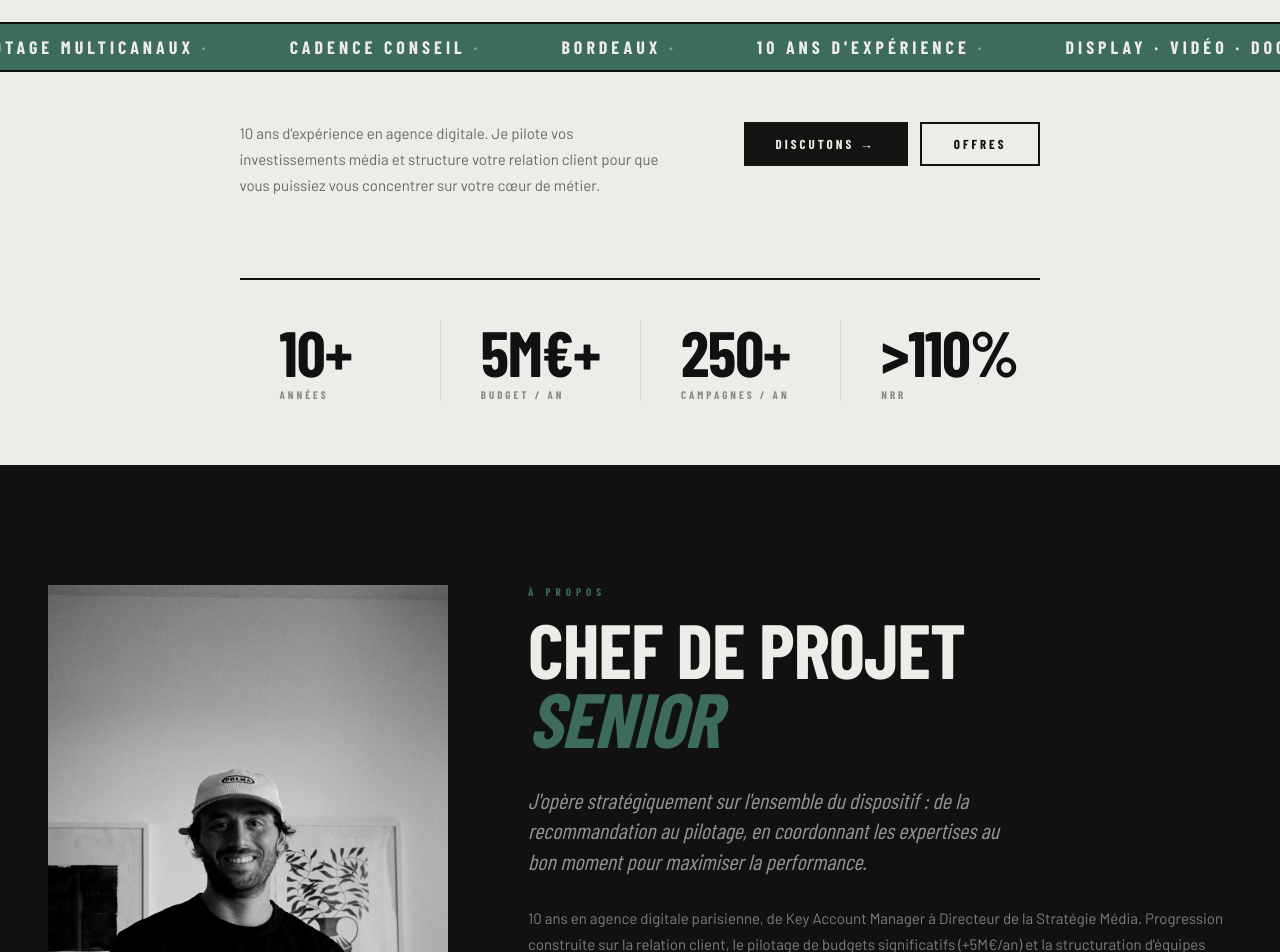
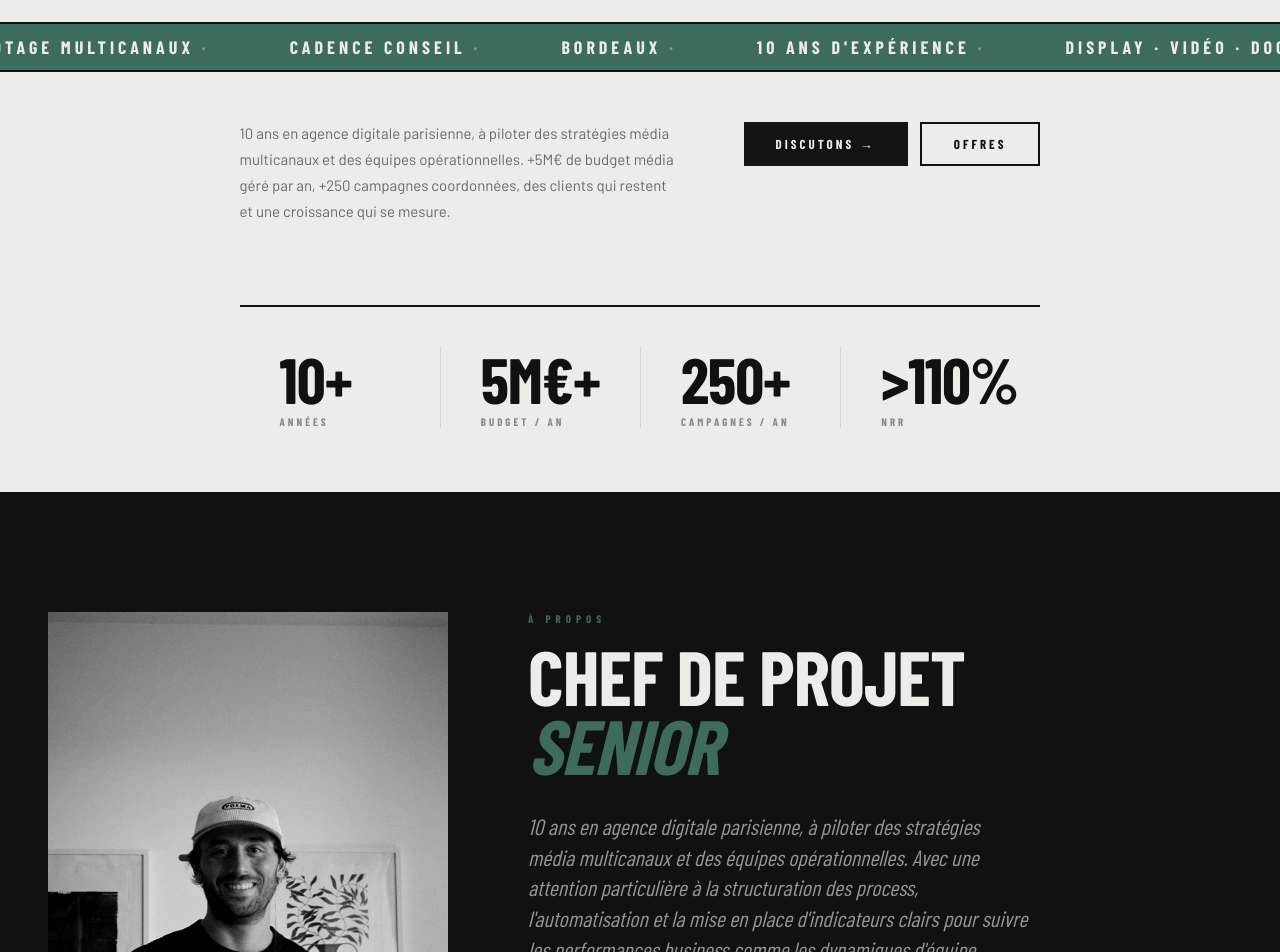
Before and after one commit to pluvertnicolas/Cadence-Conseil, a Next.js app: page / in a window 1280 px wide. Shown: the part 600-1552 px from the top of the page. Built offline with nearby package versions, Linux system fonts and the light colour scheme; a web font is replaced by a local one.

Commit message:
Update np-consulting-v6.jsx

```diff
--- a/components/np-consulting-v6.jsx
+++ b/components/np-consulting-v6.jsx
@@ -9,9 +9,9 @@ const NAV_LABELS = { accueil: "Accueil", apropos: "À propos", offres: "Offres",
 
 const PACKAGES = [
   { id: "audit", n: "01", title: "Audit & Stratégie Média", sub: "Point de départ", desc: "Diagnostic complet de votre écosystème média. Mix canal, performances, outils, organisation. Livrable : recommandation stratégique actionnable avec plan d'action priorisé.", deliverables: ["Audit de l'existant (mix média, KPIs, outils)", "Benchmark sectoriel", "Recommandation stratégique", "Plan d'action priorisé"], ideal: "Annonceurs ou agences qui veulent un regard extérieur senior avant d'engager des budgets." },
-  { id: "pilotage", n: "02", title: "Pilotage & Performance", sub: "Exécution maîtrisée", desc: "Coordination de vos dispositifs multicanaux (display, vidéo, DOOH, social). Je cadre la stratégie, pilote les KPIs et coordonne les spécialistes trading.", deliverables: ["Plan média multicanaux", "Coordination des équipes trading", "Suivi de performance en continu", "Reporting et recommandations d'optimisation"], ideal: "Annonceurs avec des campagnes actives qui manquent de bande passante." },
+  { id: "pilotage", n: "02", title: "Pilotage & Performance", sub: "Exécution maîtrisée", desc: "Coordination de vos dispositifs multicanaux, display, vidéo, CTV, DOOH, social. J'élabore les plans, anime les équipes trading et assure le suivi des KPIs de bout en bout.", deliverables: ["Plan média multicanaux", "Coordination des équipes trading", "Suivi de performance en continu", "Reporting et recommandations d'optimisation"], ideal: "Annonceurs avec des campagnes actives qui manquent de bande passante." },
   { id: "relation", n: "03", title: "Relation Client & Satisfaction", sub: "Avantage structurel", desc: "Structuration de vos process de suivi client : rituels, indicateurs de satisfaction, formation des équipes. Transformer la relation client en levier de rétention.", deliverables: ["Audit des process CSM existants", "Rituels clients (kick-off, bilans, post-mortem)", "Indicateurs NPS et NRR", "Formation et coaching des équipes"], ideal: "Agences et ad tech qui veulent réduire le churn et augmenter la valeur client." },
-  { id: "conseil", n: "04", title: "Conseil & Développement d'Offre", sub: "Croissance structurée", desc: "Accompagnement stratégique sur le positionnement, l'évolution de votre offre et l'identification d'opportunités de croissance.", deliverables: ["Analyse de positionnement", "Stratégie d'évolution d'offre", "Identification de partenariats stratégiques", "Business plan et roadmap"], ideal: "Agences ou ad tech en phase de structuration ou de pivot stratégique." },
+  { id: "conseil", n: "04", title: "Conseil & Développement d'Offre", sub: "Croissance structurée", desc: "Accompagnement stratégique sur votre positionnement, l'évolution de vos offres et l'identification de partenariats à valeur. Une perspective externe senior, nourrie de 10 ans de terrain en agence et ad tech.", deliverables: ["Analyse de positionnement", "Stratégie d'évolution d'offre", "Identification de partenariats stratégiques", "Business plan et roadmap"], ideal: "Agences ou ad tech en phase de structuration ou de pivot stratégique." },
 ];
 
 const REALISATIONS = [
@@ -60,7 +60,7 @@ const REALISATIONS = [
 ];
 
 const MILESTONES = [
-  { year: "2025", role: "Fondateur", co: "Cadence Conseil", desc: "Consultant indépendant.", current: true },
+  { year: "2025", role: "Fondateur", co: "Cadence Conseil", desc: "Lancement de Cadence Conseil. Accompagnement d'agences, d'annonceurs et d'acteurs ad tech sur leurs stratégies média et leur relation client.", current: true },
   { year: "2024", role: "Directeur du Planning et de la Stratégie Média", co: "Olyn Group · Mozoo", desc: "+5M€ budget, 250+ campagnes/an, 8 pers." },
   { year: "2023", role: "Directeur des Opérations", co: "Mozoo", desc: "Partenariats ad tech, lancement offre vidéo." },
   { year: "2019", role: "Directeur de Projets CSM", co: "Mozoo", desc: "+10% CA annuel, NRR >110%." },
@@ -301,7 +301,7 @@ export default function NPConsultingV6() {
           <Reveal delay={0.2}>
             <div style={{ display:"flex", gap:64, alignItems:"flex-start", flexWrap:"wrap" }}>
               <p className="body-text" style={{ maxWidth:440 }}>
-                10 ans d'expérience en agence digitale. Je pilote vos investissements média et structure votre relation client pour que vous puissiez vous concentrer sur votre cœur de métier.
+                10 ans en agence digitale parisienne, à piloter des stratégies média multicanaux et des équipes opérationnelles. +5M€ de budget média géré par an, +250 campagnes coordonnées, des clients qui restent et une croissance qui se mesure.
               </p>
               <div style={{ display:"flex", gap:12, flexWrap:"wrap", paddingTop:2 }}>
                 <button className="btn" onClick={() => go("contact")}>Discutons →</button>
@@ -361,7 +361,7 @@ export default function NPConsultingV6() {
                   <span style={{ color:"#3D6B5E", fontStyle:"italic" }}>SENIOR</span>
                 </h2>
                 <p style={{ fontFamily:"'Barlow Condensed',sans-serif", fontSize:22, fontWeight:400, fontStyle:"italic", lineHeight:1.4, color:"rgba(238,236,232,0.6)", marginBottom:28, maxWidth:500 }}>
-                  J'opère stratégiquement sur l'ensemble du dispositif : de la recommandation au pilotage, en coordonnant les expertises au bon moment pour maximiser la performance.
+                  10 ans en agence digitale parisienne, à piloter des stratégies média multicanaux et des équipes opérationnelles. Avec une attention particulière à la structuration des process, l'automatisation et la mise en place d'indicateurs clairs pour suivre les performances business comme les dynamiques d'équipe.
                 </p>
                 <p className="body-text" style={{ color:"rgba(238,236,232,0.5)", marginBottom:20 }}>
                   10 ans en agence digitale parisienne, de Key Account Manager à Directeur de la Stratégie Média. Progression construite sur la relation client, le pilotage de budgets significatifs (+5M€/an) et la structuration d'équipes performantes.
```
